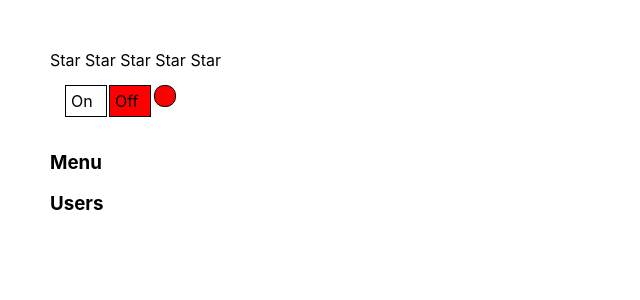
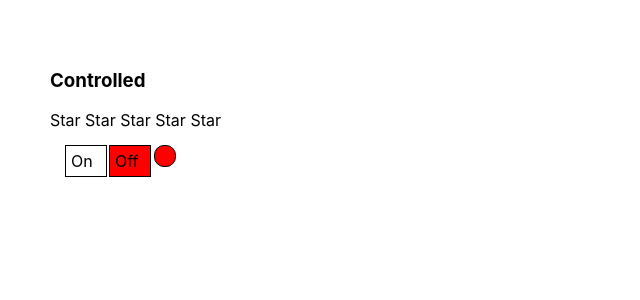
Before and after one commit to VladTomchuk/react_kabzda_19_09_2023, a React (Create React App) app: page / in a window 1280 px wide. Shown: the top 300 px of the page, without its empty margins (0-640 px from the left). Built offline with nearby package versions, Linux system fonts and the light colour scheme.

Commit message:
08.Callbacks_react. Made Controlled and UnControlled Rating Components.

```diff
--- a/src/App.tsx
+++ b/src/App.tsx
@@ -1,24 +1,27 @@
-import React from 'react';
+import React, {useState} from 'react';
 import './App.css';
 import {OnOff} from "./components/OnOff";
-import {Accordion} from "./components/Accordion";
-import {Rating} from "./components/Rating";
+import {UnControlledAccordion} from "./components/Accordion/UnControlledAccordion";
+import {UnControlledRating} from "./components/Rating/UnControlledRating";
+import {ControlledAccordion} from "./components/Accordion/ControlledAccordion";
+import {ControlledRating, RatingValuesType} from "./components/Rating/ControlledRating";
 
 const App = () => {
+
+    let [ratingValue, setRatingValue] = useState<RatingValuesType>(0)
+
     return (
         <div className="App">
 
-            <Rating value={5}/>
+            <ControlledAccordion title={"Controlled"}/>
+            <ControlledRating value={ratingValue} onClick={setRatingValue}/>
+
             <OnOff/>
             {/*<PageTitle title={"This is my first article"}/>*/}
             {/*<div><h3>Article 1</h3></div>*/}
-            {/*<Rating value={0}/>*/}
-            {/*<Rating value={1}/>*/}
-            {/*<Rating value={2}/>*/}
-            {/*<Rating value={3}/>*/}
-            {/*<Rating value={4}/>*/}
-            <Accordion title={"Menu"}/>
-            <Accordion title={"Users"}/>
+
+            {/*<UnControlledAccordion title={"UnControlled"}/>*/}
+            {/*<UnControlledRating/>*/}
 
 
         </div>
@@ -26,13 +29,13 @@ const App = () => {
 }
 
 
-type PageTitlePropsType = {
-    title: string
-}
+// type PageTitlePropsType = {
+//     title: string
+// }
 
-const PageTitle = (props: PageTitlePropsType) => {
-    return (
-        <div><h1>{props.title}</h1></div>
-    )
-}
+// const PageTitle = (props: PageTitlePropsType) => {
+//     return (
+//         <div><h1>{props.title}</h1></div>
+//     )
+// }
 export default App;
--- /dev/null
+++ b/src/components/Accordion/ControlledAccordion.tsx
@@ -0,0 +1,37 @@
+import React, {useState} from "react";
+
+
+type AccordionPropsType = {
+    title: string
+
+}
+export const ControlledAccordion = (props: AccordionPropsType) => {
+
+    let [collapsed, setCollapsed] = useState(true)
+
+    return (
+        <div>
+            <AccordionTitle setCollapsed={setCollapsed} title={props.title} collapsed={collapsed}/>
+            {!collapsed && <AccordionBody/>}
+        </div>
+    )
+}
+
+type AccordionTitlePropsType = {
+    title: string
+    setCollapsed: (collapsed: boolean) => void
+    collapsed: boolean
+}
+
+const AccordionTitle = (props: AccordionTitlePropsType) => {
+    return <h3 onClick={() => {props.setCollapsed(!props.collapsed)}}>{props.title}</h3>}
+
+const AccordionBody = () => {
+    return (
+        <ul>
+            <li>1</li>
+            <li>2</li>
+            <li>3</li>
+        </ul>
+    )
+}
--- a/src/components/Accordion.tsx
+++ b/src/components/Accordion/UnControlledAccordion.tsx
@@ -6,7 +6,7 @@ type AccordionPropsType = {
     //
 
 }
-export const Accordion = (props: AccordionPropsType) => {
+export const UnControlledAccordion = (props: AccordionPropsType) => {
 
     let [collapsed, setCollapsed] = useState(true)
 
--- /dev/null
+++ b/src/components/Rating/ControlledRating.tsx
@@ -0,0 +1,35 @@
+import React from "react";
+
+export type RatingValuesType = 0 | 1 | 2 | 3 | 4 | 5
+
+type RatingPropsType = {
+    value: RatingValuesType
+    onClick: (value: RatingValuesType) => void
+}
+
+export const ControlledRating = (props: RatingPropsType) => {
+
+    return (
+        <div>
+            <Star selected={props.value > 0} value={1} onClick={props.onClick}/>
+            <Star selected={props.value > 1} value={2} onClick={props.onClick}/>
+            <Star selected={props.value > 2} value={3} onClick={props.onClick}/>
+            <Star selected={props.value > 3} value={4} onClick={props.onClick}/>
+            <Star selected={props.value > 4} value={5} onClick={props.onClick}/>
+        </div>
+    )
+}
+
+type StarPropsType = {
+    selected: boolean
+    value: RatingValuesType
+    onClick: (value: RatingValuesType) => void
+}
+
+const Star = (props: StarPropsType) => {
+    return <span onClick={() => {
+        props.onClick(props.value)
+    }}>
+        {props.selected ? <b>Star </b> : "Star "}
+    </span>
+}
--- a/src/components/Rating.tsx
+++ b/src/components/Rating/UnControlledRating.tsx
@@ -1,10 +1,10 @@
 import React, {MouseEventHandler, useState} from "react";
 
 type RatingPropsType = {
-    value: 0 | 1 | 2 | 3 | 4 | 5
+    // value: 0 | 1 | 2 | 3 | 4 | 5
 }
 
-export const Rating = (props: RatingPropsType) => {
+export const UnControlledRating = (props: RatingPropsType) => {
 
     let [rate, setRate] = useState(0)
 
```
